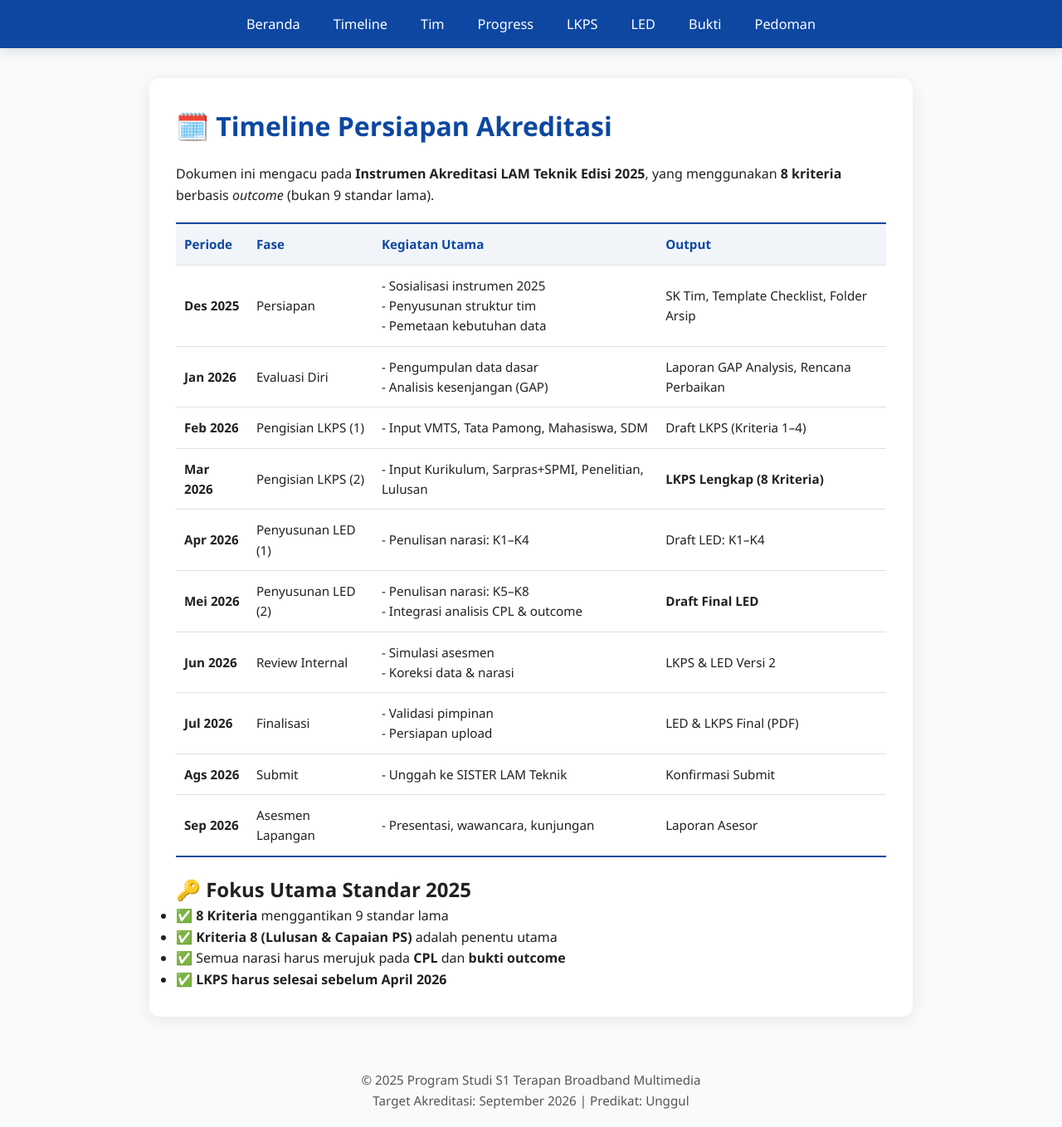
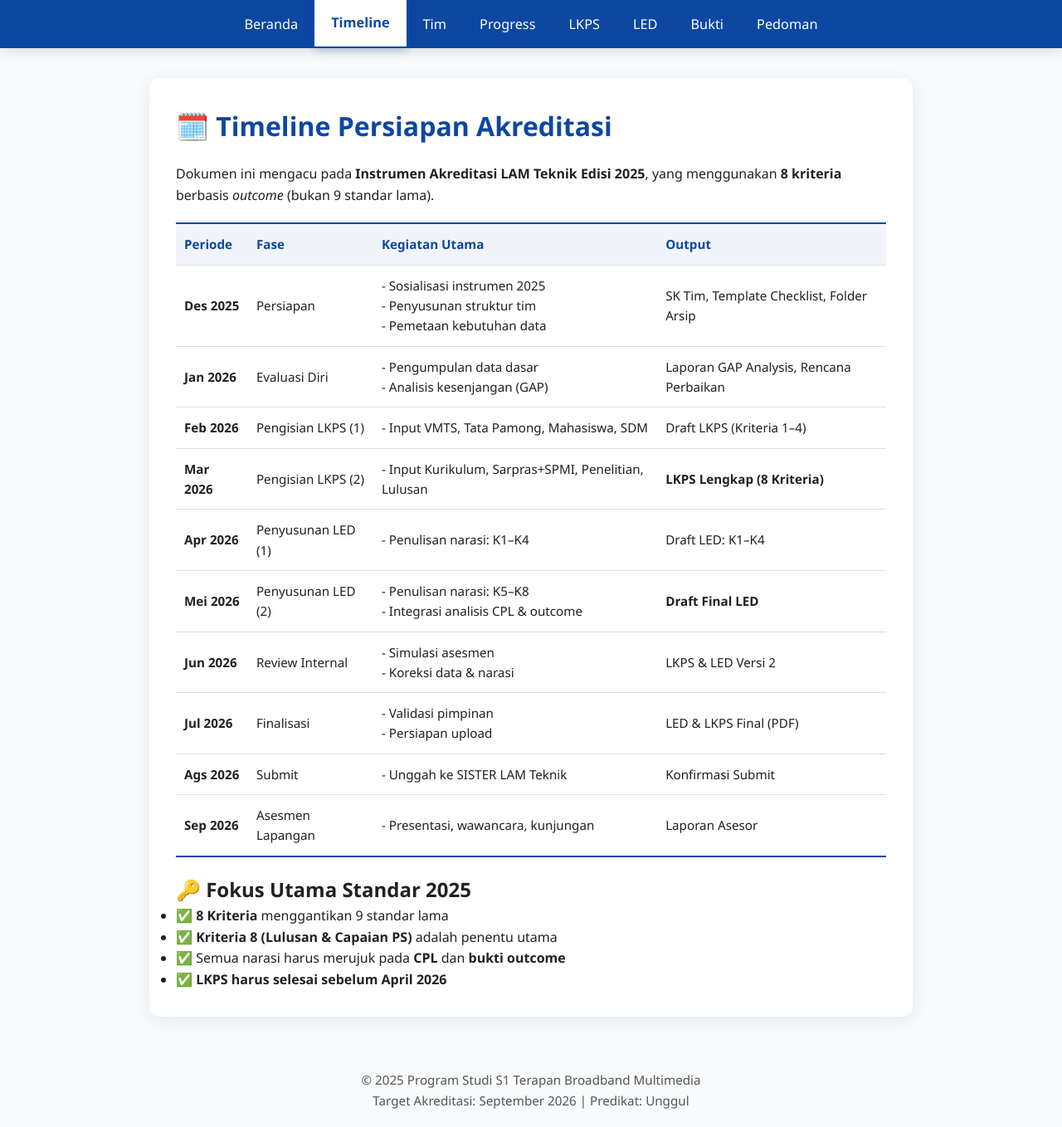
Before and after one commit to portal-psbm/aksibm-26, a Jekyll site: the page built from timeline.md, in a window 1280 px wide and 1358 px high. Shown: the whole window at 83% size. Built offline with Jekyll 4.4.1, drawn with Linux system fonts in a browser that asks for light colours.

Commit message:
Update menu

```diff
--- a/_layouts/default.html
+++ b/_layouts/default.html
@@ -4,7 +4,10 @@
   <meta charset="utf-8">
   <meta name="viewport" content="width=device-width, initial-scale=1">
   <title>{{ page.title | default: site.title }}</title>
+
+  <!-- Favicon -->
   <link rel="icon" type="image/png" href="/aksibm-26/assets/images/favicon.png">
+
   <style>
     :root {
       --primary: #0d47a1;
@@ -45,7 +48,7 @@
       justify-content: center;
       padding: 0;
       margin: 0;
-      position: relative;
+      flex-wrap: wrap;
     }
 
     nav li {
@@ -62,44 +65,34 @@
       position: relative;
       z-index: 2;
       transition: var(--transition);
+      white-space: nowrap;
     }
 
-    /* 🌈 Efek Hover: latar + bayangan */
+    /* 🔸 Hover effect */
     nav a:hover {
       background: var(--primary-light);
       transform: translateY(-2px);
       box-shadow: 0 6px 12px rgba(0,0,0,0.25);
     }
 
-    /* 🟢 Garis Bawah Animasi (simulasi active state) */
-    nav::after {
-      content: '';
-      position: absolute;
-      bottom: 0;
-      left: 50%;
-      width: 0;
-      height: 4px;
-      background: white;
-      border-radius: 2px;
-      transition: var(--transition);
-      transform: translateX(-50%);
+    /* 🔹 Menu aktif: berbeda dari yang lain */
+    nav a.active {
+      background: #ffffff;
+      color: var(--primary);
+      font-weight: 700;
+      box-shadow: 0 4px 10px rgba(13, 71, 161, 0.3);
+      transform: translateY(-2px);
     }
 
-    nav a:hover ~ ul::after,
-    nav a:focus ~ ul::after {
-      width: 40px;
-    }
-
-    /* 📱 Responsif Mobile */
+    /* 📱 Responsif */
     @media (max-width: 768px) {
       nav a {
         padding: 14px 16px;
         font-size: 0.95rem;
       }
       nav ul {
-        flex-wrap: wrap;
+        padding: 8px 12px;
         justify-content: flex-start;
-        padding: 8px 12px;
       }
     }
 
@@ -112,6 +105,12 @@
       box-shadow: 0 4px 20px rgba(0,0,0,0.08);
       border-radius: 12px;
       padding: 32px;
+      opacity: 0;
+      animation: fadeIn 0.8s 0.2s forwards;
+    }
+
+    @keyframes fadeIn {
+      to { opacity: 1; }
     }
 
     h1 {
@@ -120,6 +119,29 @@
       font-size: 2rem;
     }
 
+    /* Tabel umum */
+    table {
+      width: 100%;
+      border-collapse: separate;
+      border-spacing: 0;
+      margin: 16px 0;
+    }
+    th, td {
+      padding: 12px 10px;
+      text-align: left;
+      border-bottom: 1px solid #e0e0e0;
+    }
+    th {
+      background: #f1f5f9;
+      font-weight: 600;
+      color: var(--primary);
+      border-top: 2px solid var(--primary);
+    }
+    tr:last-child td {
+      border-bottom: 2px solid var(--primary);
+    }
+
+    /* Footer */
     footer {
       text-align: center;
       padding: 28px 0 20px;
@@ -127,29 +149,19 @@
       font-size: 0.95rem;
       margin-top: 24px;
     }
-
-    /* 💡 Animasi Halaman Masuk (opsional) */
-    .container {
-      opacity: 0;
-      animation: fadeIn 0.8s 0.2s forwards;
-    }
-
-    @keyframes fadeIn {
-      to { opacity: 1; }
-    }
   </style>
 </head>
 <body>
   <nav>
-     <ul>
-      <li><a href="/aksibm-26/">Beranda</a></li>
-      <li><a href="/aksibm-26/timeline/">Timeline</a></li>
-      <li><a href="/aksibm-26/tim/">Tim</a></li>
-      <li><a href="/aksibm-26/progress/">Progress</a></li>
-      <li><a href="/aksibm-26/lkps/">LKPS</a></li>
-      <li><a href="/aksibm-26/led/">LED</a></li>
-      <li><a href="/aksibm-26/bukti/">Bukti</a></li>
-      <li><a href="/aksibm-26/pedoman/">Pedoman</a></li>
+    <ul>
+      <li><a href="/aksibm-26/" {% if page.url == "/index.html" or page.url == "/" %}class="active"{% endif %}>Beranda</a></li>
+      <li><a href="/aksibm-26/timeline/" {% if page.url == "/timeline/" %}class="active"{% endif %}>Timeline</a></li>
+      <li><a href="/aksibm-26/tim/" {% if page.url == "/tim/" %}class="active"{% endif %}>Tim</a></li>
+      <li><a href="/aksibm-26/progress/" {% if page.url == "/progress/" %}class="active"{% endif %}>Progress</a></li>
+      <li><a href="/aksibm-26/lkps/" {% if page.url == "/lkps/" %}class="active"{% endif %}>LKPS</a></li>
+      <li><a href="/aksibm-26/led/" {% if page.url == "/led/" %}class="active"{% endif %}>LED</a></li>
+      <li><a href="/aksibm-26/bukti/" {% if page.url == "/bukti/" %}class="active"{% endif %}>Bukti</a></li>
+      <li><a href="/aksibm-26/pedoman/" {% if page.url == "/pedoman/" %}class="active"{% endif %}>Pedoman</a></li>
     </ul>
   </nav>
 
```
Also changed, not shown: other parts of _layouts/default.html (+1 -1 lines).
